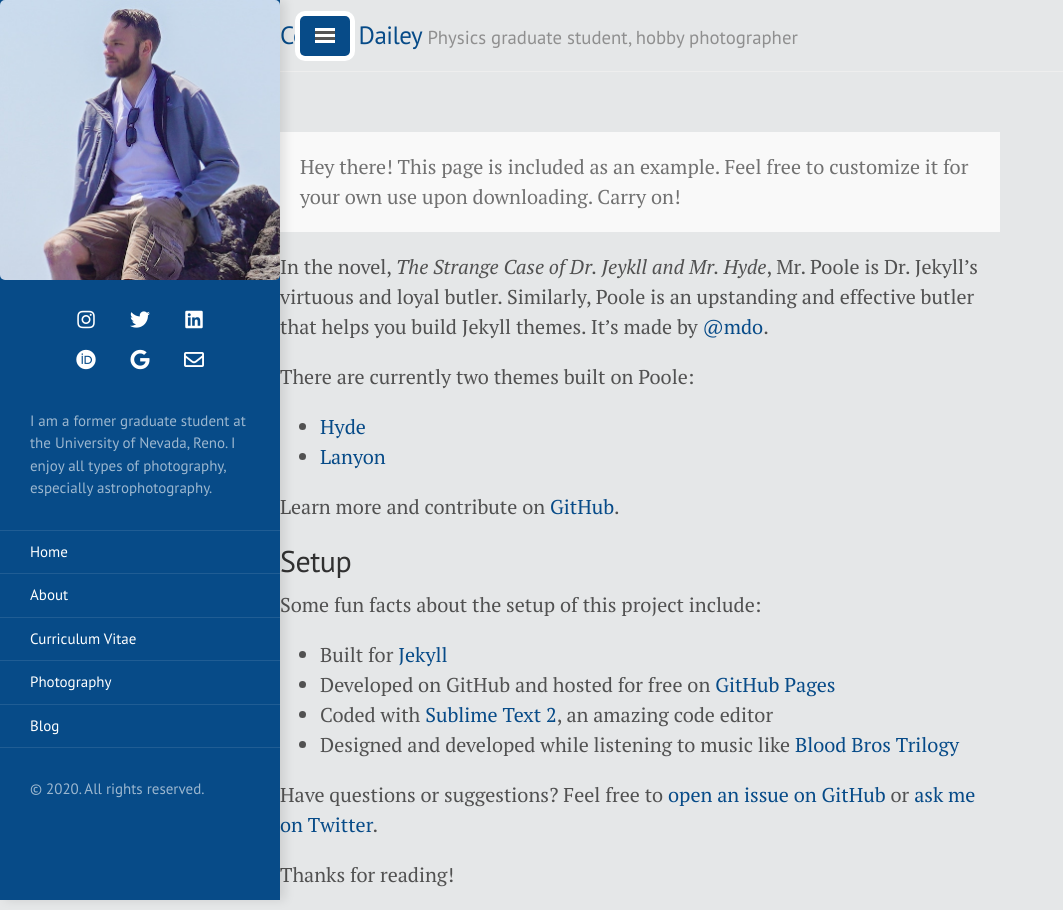
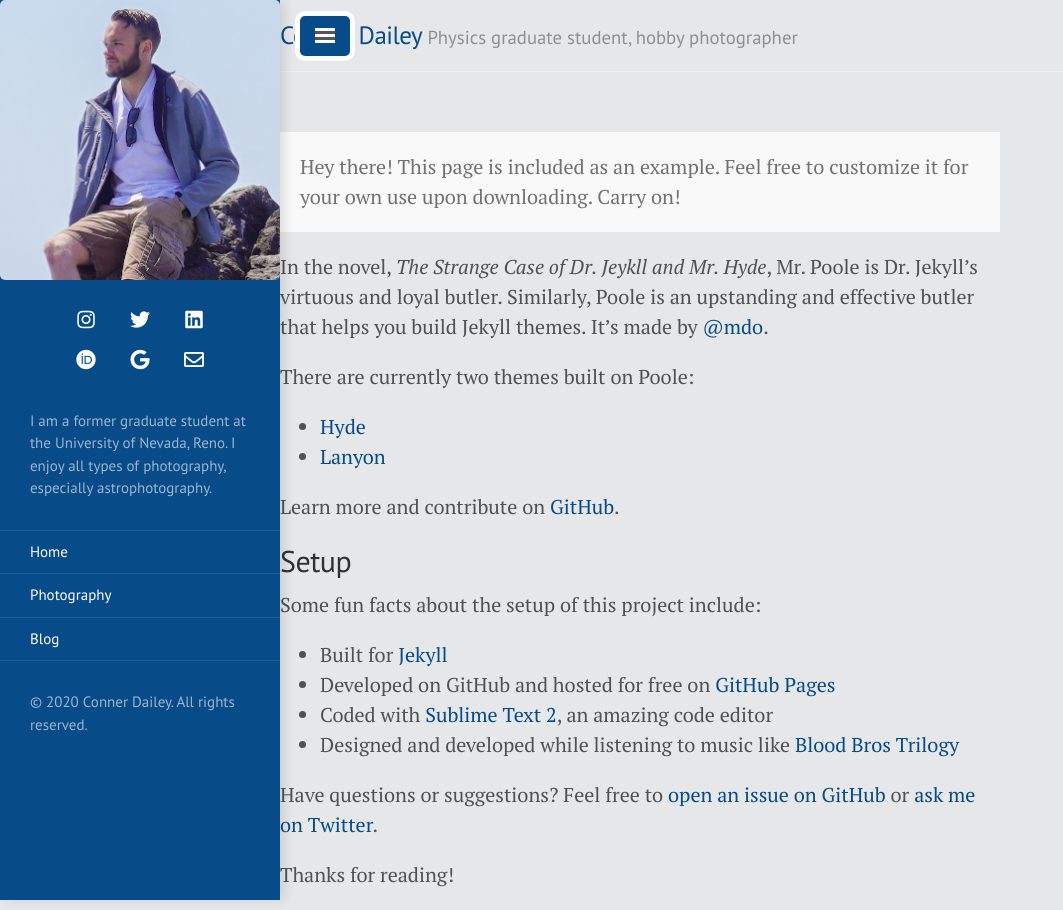
Before and after one commit to TakeTwiceDailey/TakeTwiceDailey.github.io, a Jekyll site: the page built from index.html, in a window 1280 px wide. Shown: the whole page, without its empty margins (0-1063 px from the left). Built offline with Jekyll 4.4.1, drawn with Linux system fonts in a browser that asks for light colours; nearby versions of some CDN libraries.

Commit message:
trying again on the sidebar issue

```diff
--- a/_includes/sidebar.html
+++ b/_includes/sidebar.html
@@ -87,7 +87,7 @@
       The code below dynamically generates a sidebar nav of pages with
       `layout: page` in the front-matter. See readme for usage.
     {% endcomment %}
-
+    {% comment %}
     {% assign pages_list = site.pages | sort:"url" %}
     {% for node in pages_list %}
       {% if node.title != null %}
@@ -96,9 +96,9 @@
         {% endif %}
       {% endif %}
     {% endfor %}
+    {% endcomment %}
 
-
-    <a class="sidebar-nav-item" href="{{ site.baseurl }}/photography">Photography</a>
+    <a class="sidebar-nav-item" href="{{ site.baseurl }}/photography.md">Photography</a>
     <a class="sidebar-nav-item" href="{{ site.baseurl }}/blog">Blog</a>
 
     {% comment %}
@@ -110,7 +110,7 @@
 
   <div class="sidebar-item">
     <p>
-      &copy; {{ site.time | date: '%Y' }}. All rights reserved.
+      &copy; {{ site.time | date: '%Y' }} Conner Dailey. All rights reserved.
     </p>
   </div>
 </div>
```
